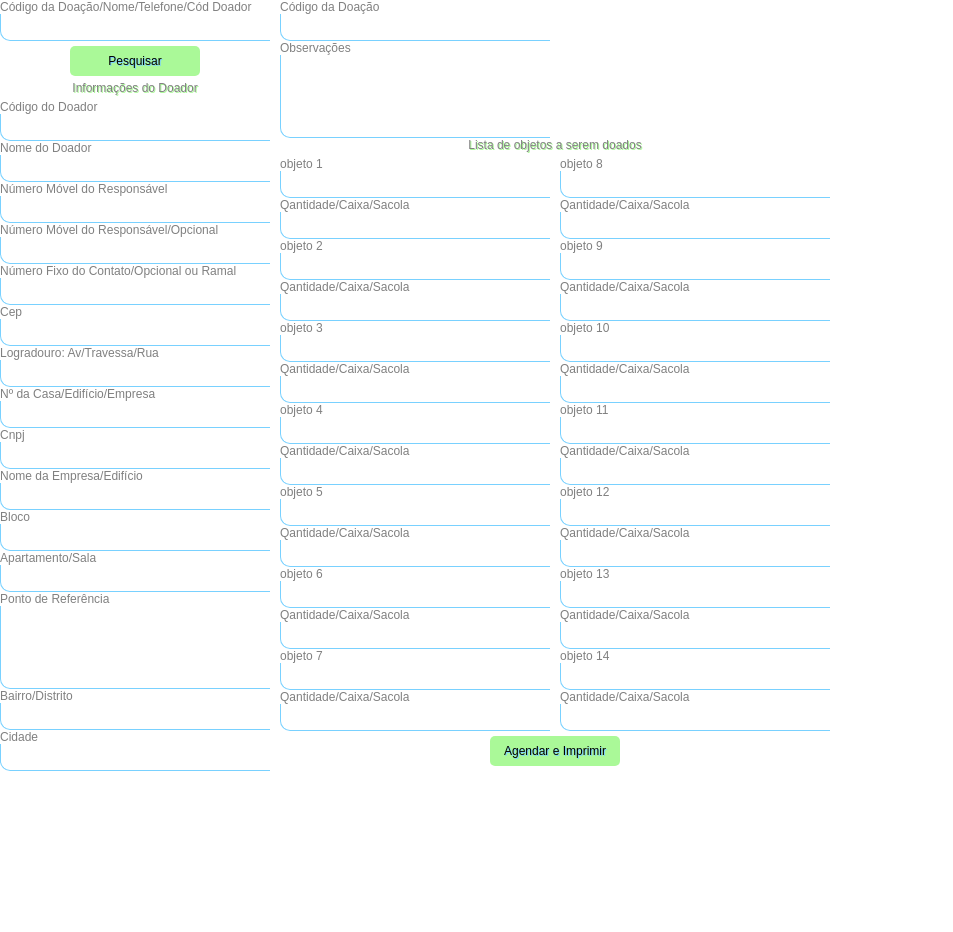
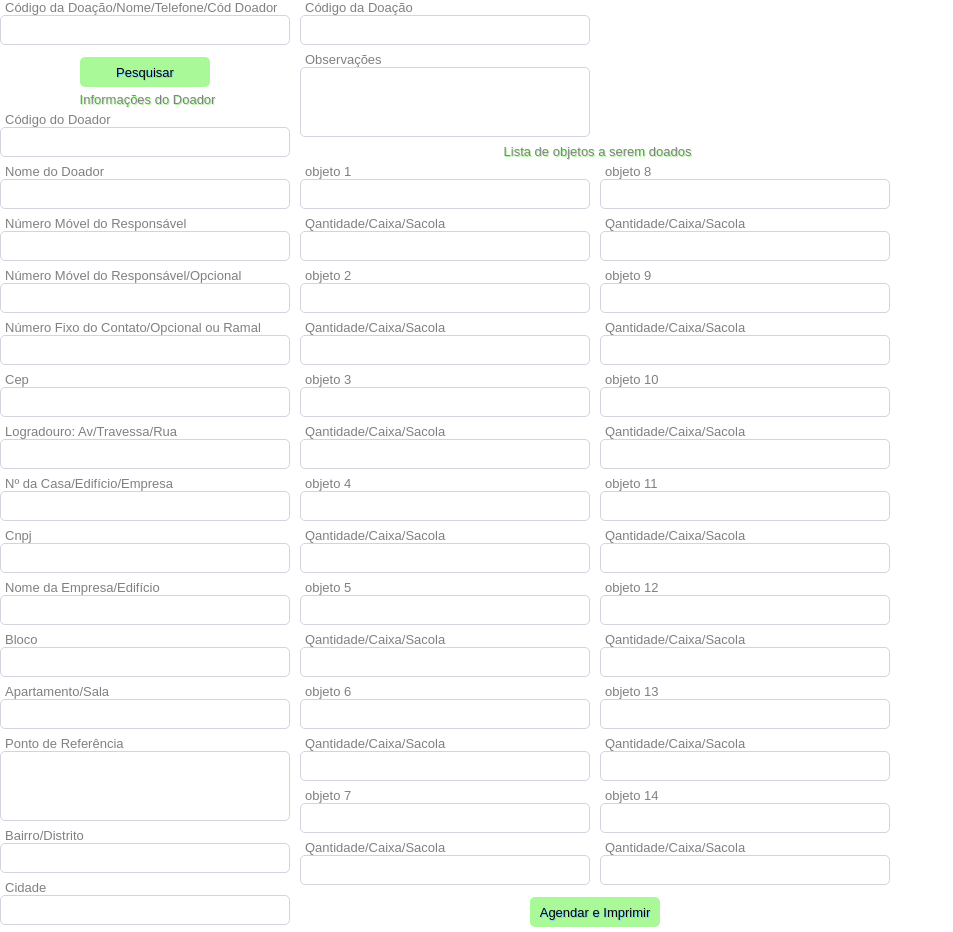
Before and after one commit to HumbertoFox/projeto-0, a PHP site: page /projeto-0/agendar-coleta.php in a window 1280 px wide. Shown: the whole page, without its empty margins (0-953 px from the left). Before the commit the page ends 771 px from the top, so only its background shows below. Run offline with PHP 8.4, Linux system fonts and the light colour scheme.

Commit message:
upgrade css global

```diff
--- a/src/css/global.css
+++ b/src/css/global.css
@@ -21,6 +21,7 @@ input::-webkit-inner-spin-button {
 
 .label {
     color: gray;
+    padding-left: 5px;
 }
 
 .label.cursor,
@@ -40,13 +41,13 @@ input[type="radio"] {
 }
 
 .div-form-left {
-    max-width: 280px;
+    max-width: 290px;
     margin-right: 10px;
 }
 
 .form-numero-ficha,
 .form-doador {
-    max-width: 280px;
+    max-width: 290px;
 }
 
 .div-infor-obs,
@@ -63,11 +64,37 @@ input[type="radio"] {
 }
 
 .form .inputtext {
-    width: 270px;
-    padding: 6px 0 6px 10px;
-    border-bottom: 0.5px solid #79D1FF;
-    border-left: 0.5px solid #79D1FF;
-    border-bottom-left-radius: 10px;
+    width: 290px;
+    height: 30px;
+    font-size: 15px;
+    border: 1px solid #D2D4DE;
+    border-radius: 5px;
+    padding: 0 5px;
+    outline: none;
+    margin-bottom: 7px;
+}
+
+.form textarea.inputtext {
+    height: 70px;
+}
+
+.form .inputtext:focus {
+    border: 1px solid hsla(205.46, 86.5%, 46.47%, .5);
+    box-shadow: 0 0 5px hsla(205.46, 86.5%, 46.47%, .5);
+}
+
+.tipoderesidencia {
+    display: flex;
+    justify-content: center;
+    padding-bottom: 10px;
+}
+
+.tipoderesidencia .label {
+    padding-right: 10px;
+}
+
+.tipoderesidencia .label:hover {
+    color: hsla(205.46, 86.5%, 46.47%, .5);
 }
 
 .form .divbtn {
@@ -126,7 +153,7 @@ input[type="radio"] {
 
 @media (max-width: 830px) {
     .form-infor-objetos {
-        max-width: 280px;
+        max-width: 290px;
     }
 }
 
--- a/src/css/reset.css
+++ b/src/css/reset.css
@@ -6,7 +6,7 @@
     box-sizing: border-box;
     background-color: #FFF;
     font-family: sans-serif, Arial, Helvetica;
-    font-size: 12px;
+    font-size: 13px;
 }
 
 a {
```
